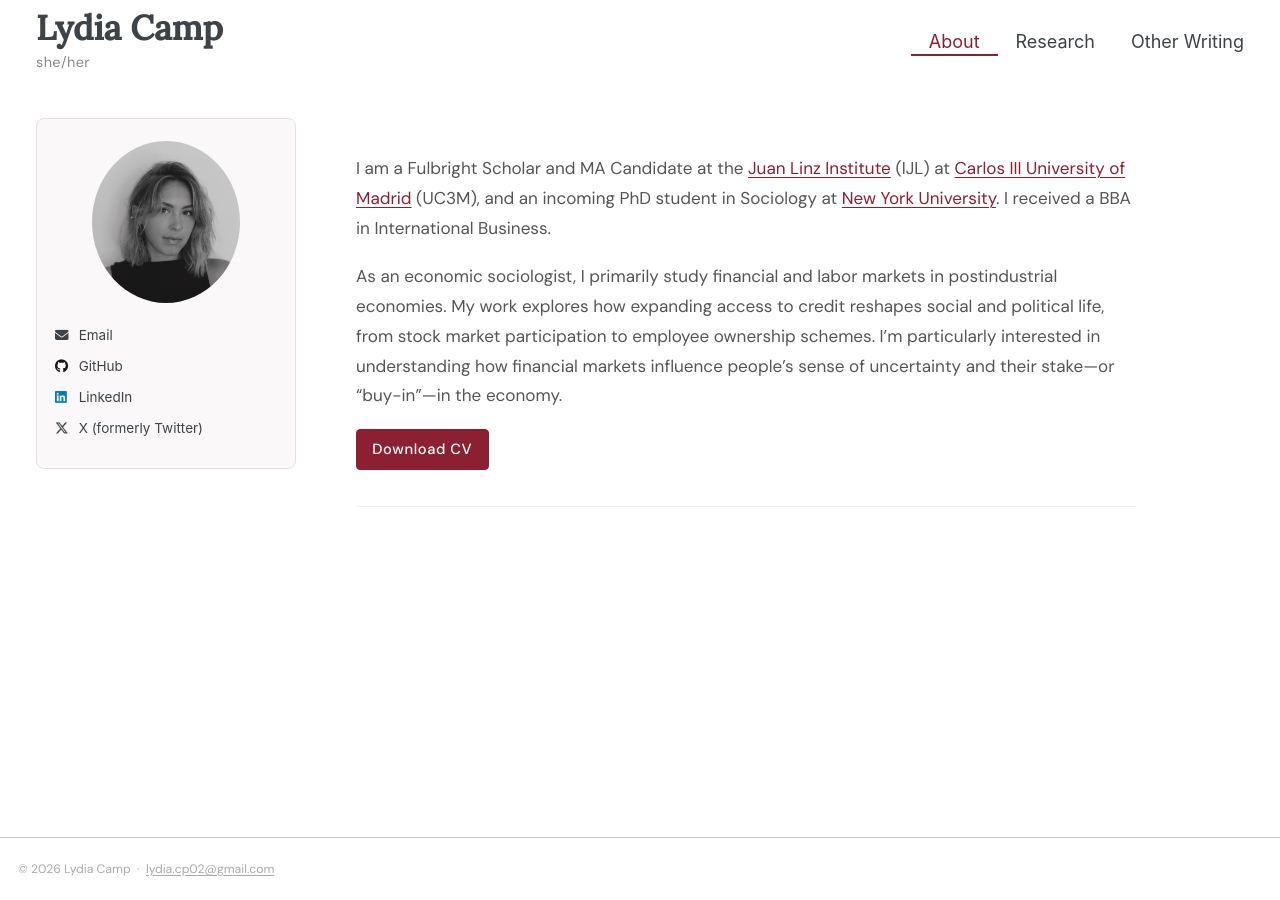
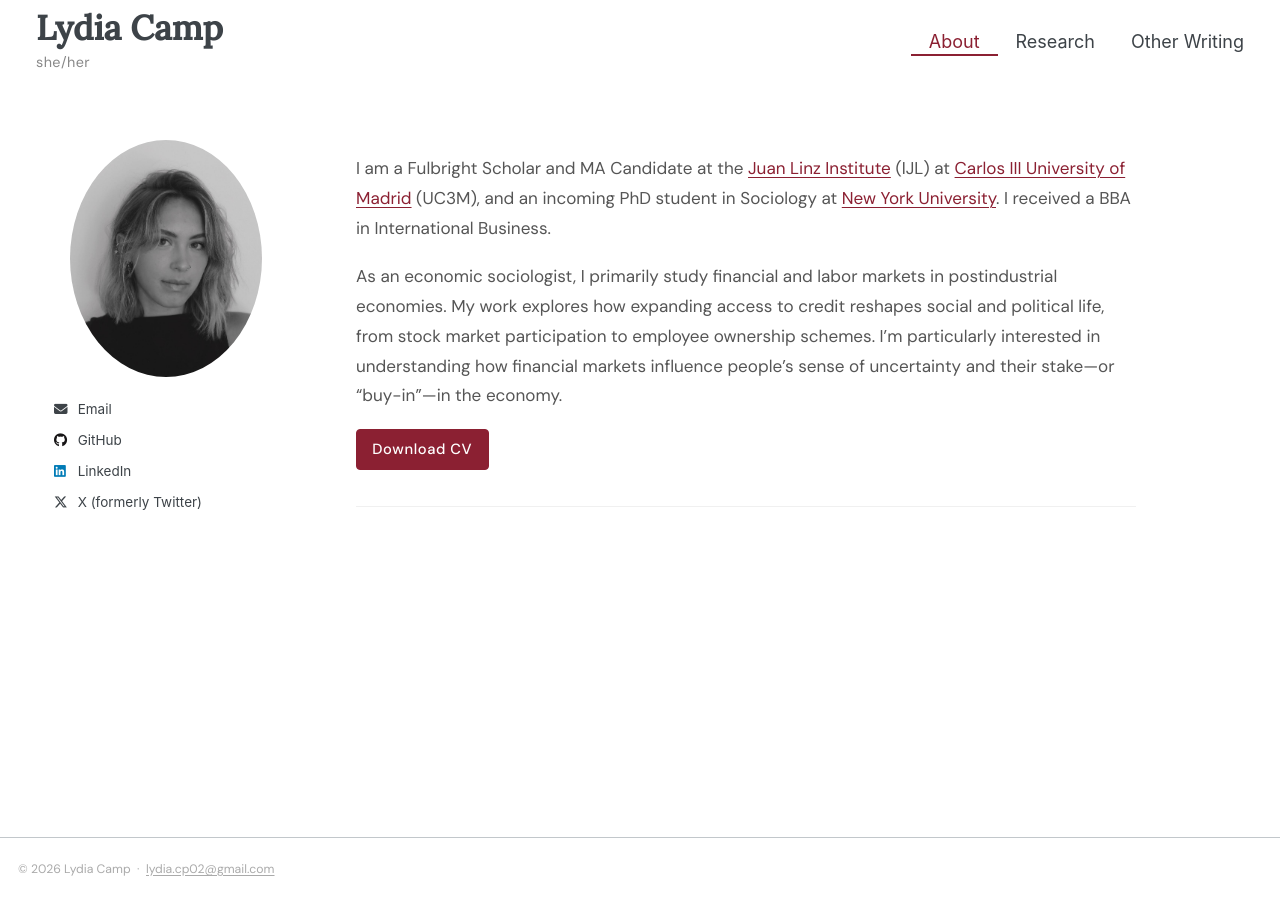
Before and after one commit to lydiagcamp/lydiagcamp.github.io, a Jekyll site: the page built from _pages/about.md, in a window 1280 px wide and 900 px high. Built offline with Jekyll 4.4.1, drawn with Linux system fonts in a browser that asks for light colours.

Commit message:
Remove sidebar box styling, increase photo size by 1.3x
Co-Authored-By: Claude Sonnet 4.6 <noreply@anthropic.com>

```diff
--- a/assets/css/custom.css
+++ b/assets/css/custom.css
@@ -90,11 +90,8 @@ details[open] summary {
   padding: 0.2rem 0.65rem;
 }
 
-/* Sidebar card box — wraps only the content, not full page height */
+/* Sidebar card box */
 .sidebar [itemscope] {
-  background-color: #faf8f8;
-  border: 1px solid #e8e0e0;
-  border-radius: 8px;
   padding: 1.2rem 1rem;
   height: fit-content;
   align-self: flex-start;
@@ -119,8 +116,8 @@ details[open] summary {
 
 /* Author avatar — traditional oval */
 .author__avatar img {
-  width: 148px !important;
-  height: 162px !important;
+  width: 192px !important;
+  height: 237px !important;
   max-width: none !important;
   object-fit: cover !important;
   border-radius: 50% !important;
```
